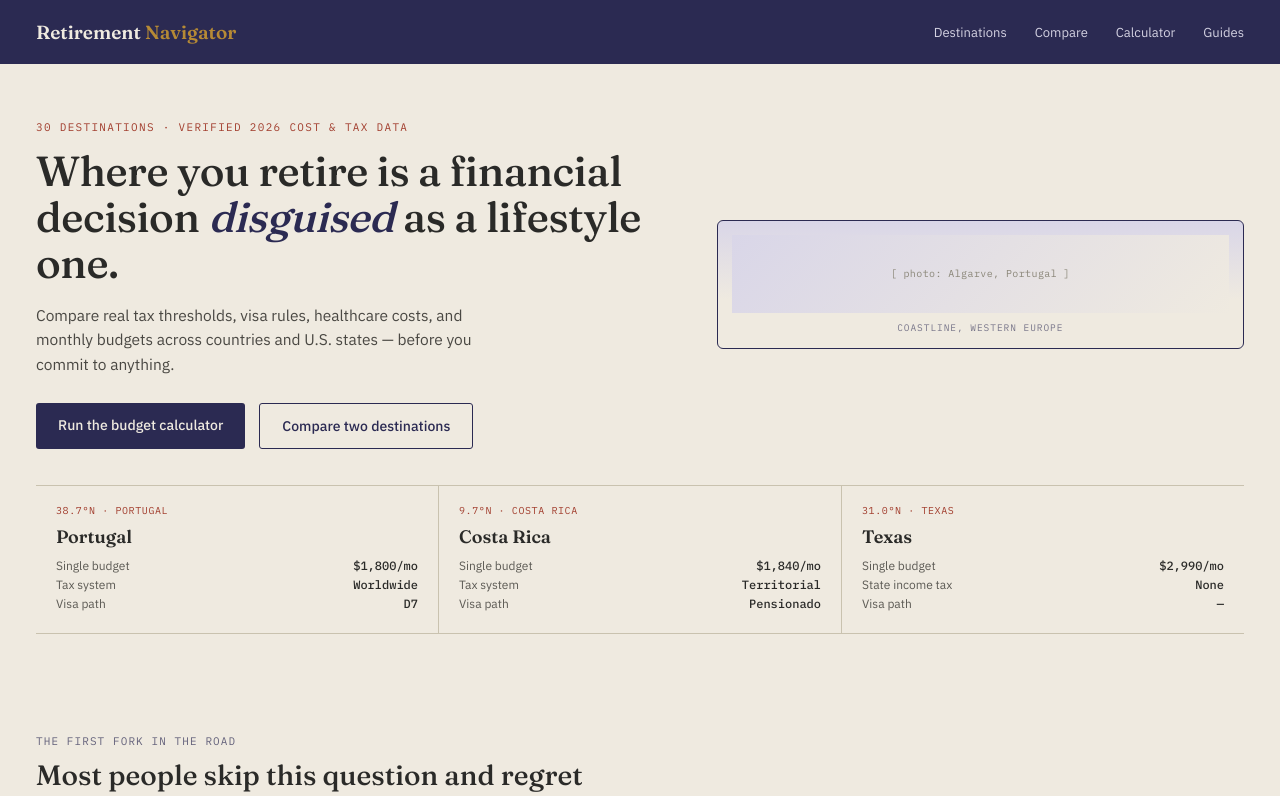
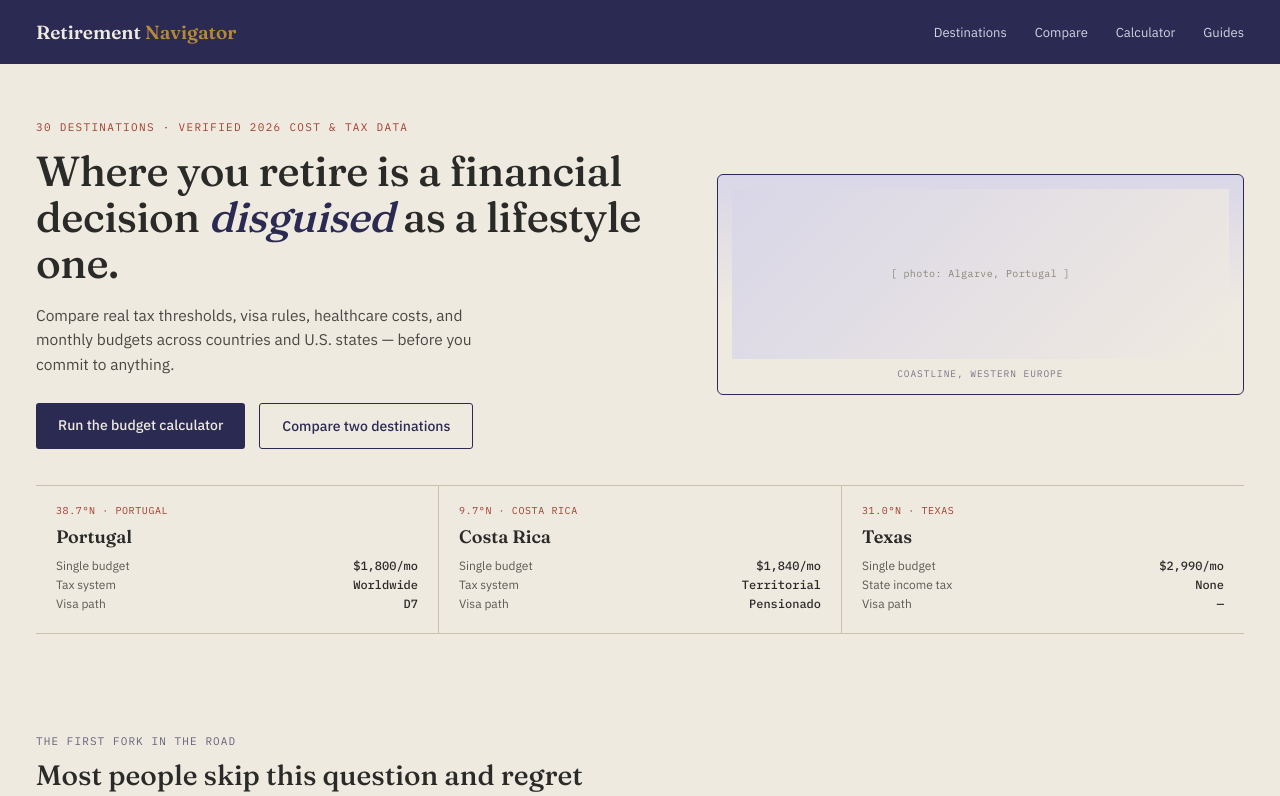
Before and after one commit to lscates1-tech/retirement-navigator, a Next.js app: page / in a window 1280 px wide. Shown: the top 796 px of the page. Built offline with nearby package versions, Linux system fonts and the light colour scheme.

Commit message:
Update page.module.css
Increase card photo height to reduce cropping

```diff
--- a/app/page.module.css
+++ b/app/page.module.css
@@ -274,7 +274,7 @@
   overflow: hidden;
 }
 .cardScene {
-  height: 78px;
+  height: 170px;
   width: 100%;
   display: block;
   object-fit: cover;
```
